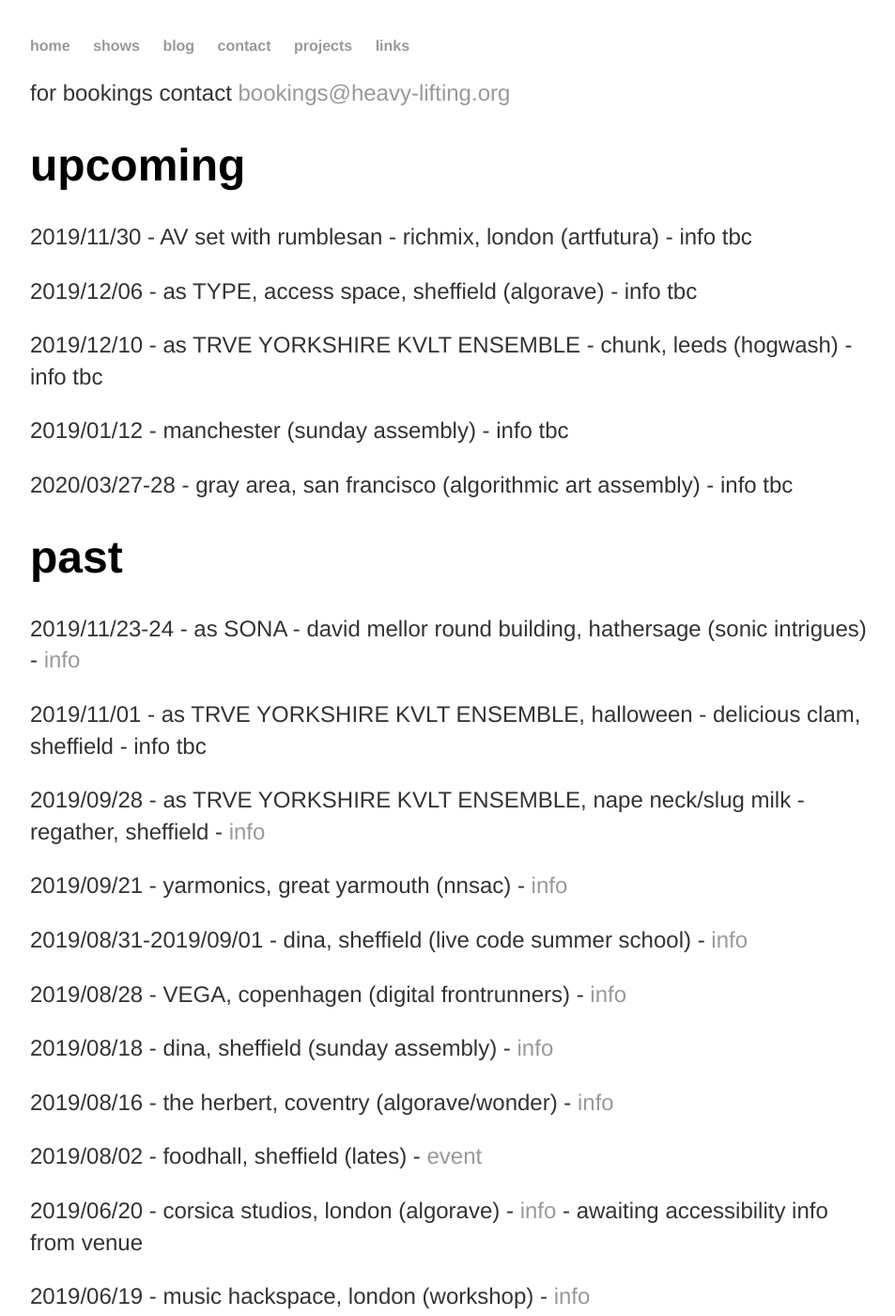
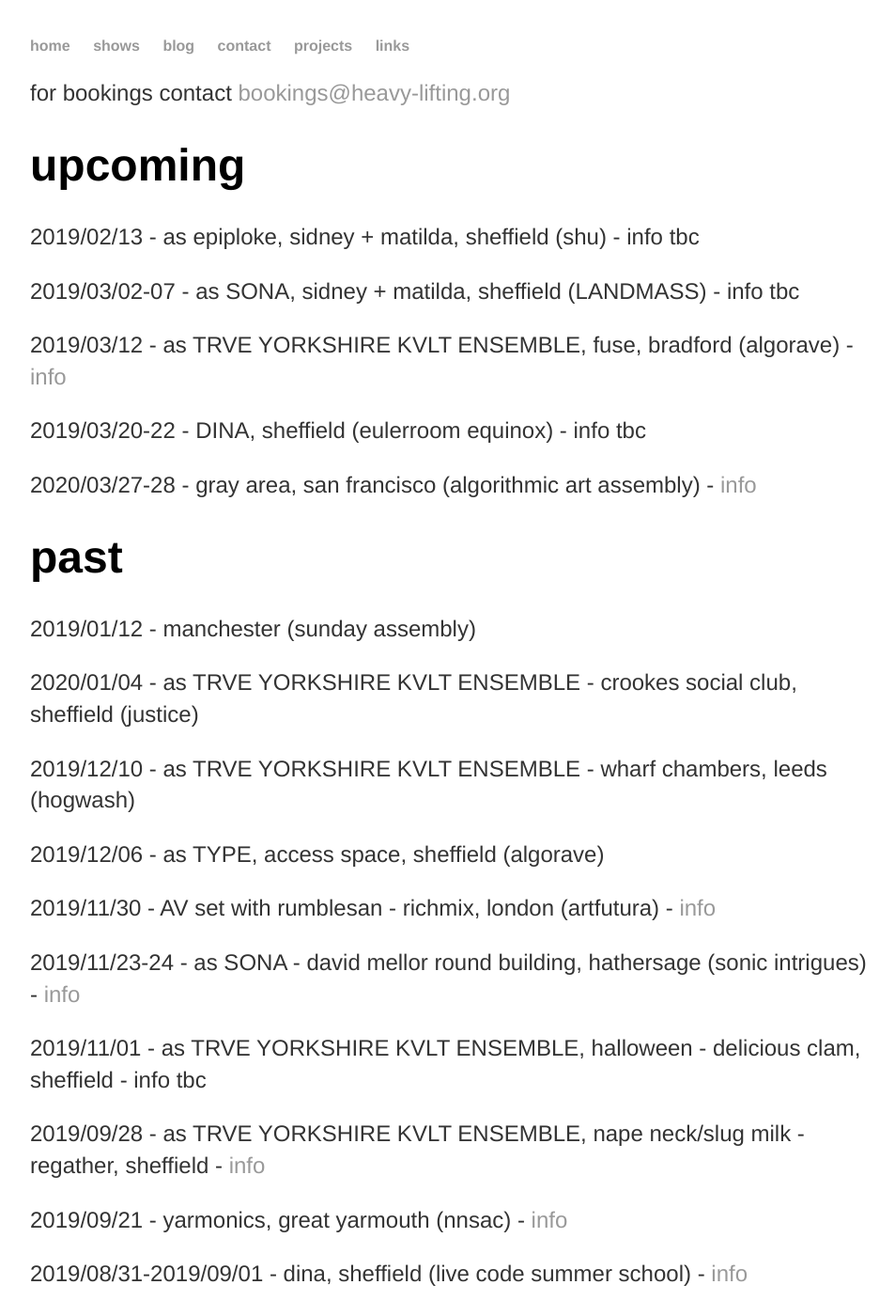
Before and after one commit to heavy-lifting/heavy-lifting.github.io, a Jekyll site: the page built from shows.html, in a window 1280 px wide and 1400 px high. Shown: the whole window at 94% size, without its empty margins (160-1113 px from the left). Built offline with Jekyll 4.4.1, drawn with Linux system fonts in a browser that asks for light colours.

Commit message:
Update shows.html

```diff
--- a/shows.html
+++ b/shows.html
@@ -12,21 +12,41 @@ title: shows
 
 
 
-	<p>2019/11/30 - AV set with rumblesan - richmix, london (artfutura) - info tbc</p>
 
-	<p>2019/12/06 - as TYPE, access space, sheffield (algorave) - info tbc</p>
 
-	<p>2019/12/10 - as TRVE YORKSHIRE KVLT ENSEMBLE - chunk, leeds (hogwash) - info tbc</p>
 
-	<p>2019/01/12 - manchester (sunday assembly) - info tbc </p>
 
-	<p>2020/03/27-28 - gray area, san francisco (algorithmic art assembly) - info tbc</p>
+
+	<p>2019/02/13 - as epiploke, sidney + matilda, sheffield (shu) - info tbc</p>
+
+	<p>2019/03/02-07 - as SONA, sidney + matilda, sheffield (LANDMASS) - info tbc</p>
+
+	<p>2019/03/12 - as TRVE YORKSHIRE KVLT ENSEMBLE, fuse, bradford (algorave) - <a href="https://www.visitbradford.com/thedms.aspx?dms=3&feature=1007&venue=1736730" target="_blank">info</a></p>
+
+	<p>2019/03/20-22 - DINA, sheffield (eulerroom equinox) - info tbc</p>
+
+	<eulerroom equinox>
+
+	<p>2020/03/27-28 - gray area, san francisco (algorithmic art assembly) - <a href="https://grayarea.org/event/algorithmic-art-assembly-2020/" target="_blank">info</a></p>
 
 </div>
 
 <div class="past">
 
 	<h1>past</h1>
+
+	<p>2019/01/12 - manchester (sunday assembly)</p>
+
+
+		<p>2020/01/04 - as TRVE YORKSHIRE KVLT ENSEMBLE - crookes social club, sheffield (justice)</p>
+
+
+	<p>2019/12/10 - as TRVE YORKSHIRE KVLT ENSEMBLE - wharf chambers, leeds (hogwash)</p>
+
+	<p>2019/12/06 - as TYPE, access space, sheffield (algorave)</p>
+
+	<p>2019/11/30 - AV set with rumblesan - richmix, london (artfutura) - <a href="https://richmix.org.uk/events/artfutura-london-2019-processing-the-future/" target="_blank">info</a></p>
+
 
 	<p>2019/11/23-24 - as SONA - david mellor round building, hathersage (sonic intrigues) - <a href="https://ourfaveplaces.co.uk/whats-on/sonic-intrigues/" target="_blank">info</a></p>
 
```
